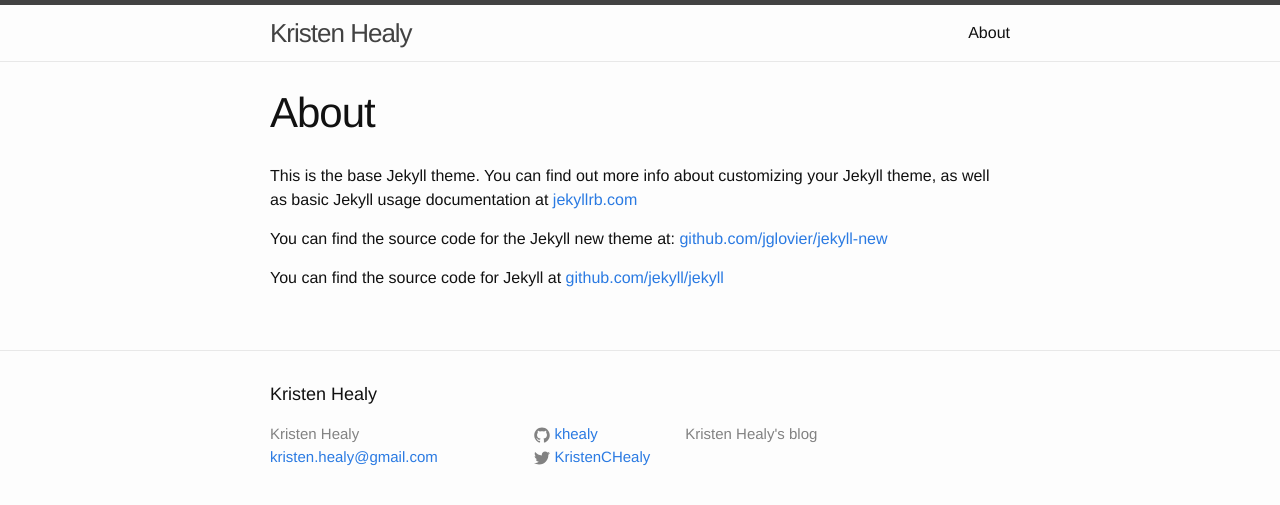
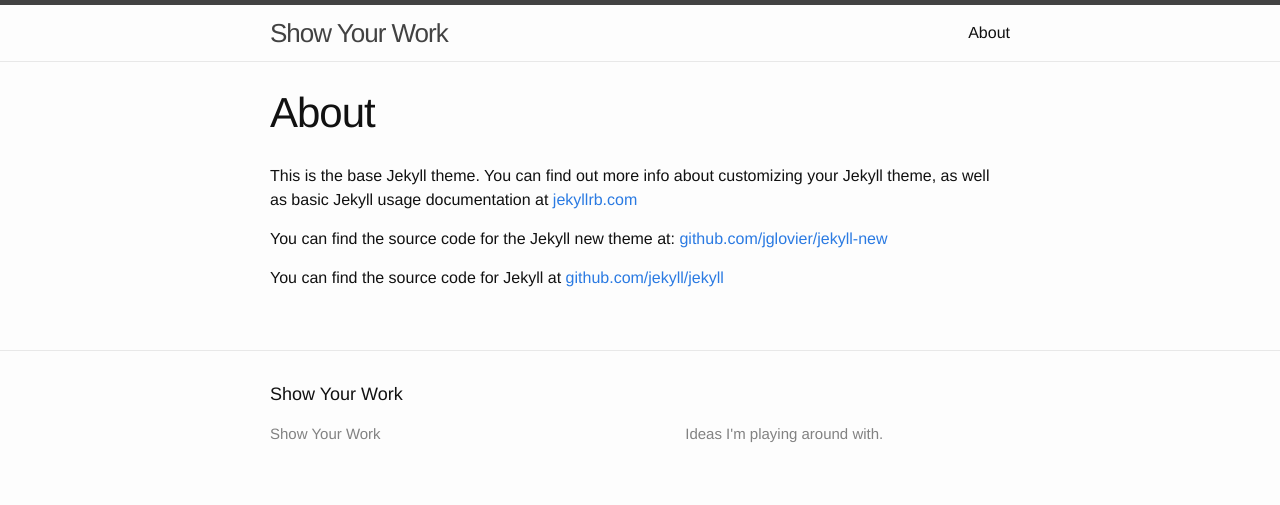
Before and after one commit to khealy/khealy.github.io, a Jekyll site: the page built from about.md, in a window 1280 px wide. Shown: the top 505 px of the page. Built offline with Jekyll 4.4.1, drawn with Linux system fonts in a browser that asks for light colours.

Commit message:
Edited config

```diff
--- a/_config.yml
+++ b/_config.yml
@@ -1,12 +1,12 @@
 # Site settings
-title: Kristen Healy
-email: kristen.healy@gmail.com
+title: Show Your Work
+#email: kristen.healy@gmail.com
 description: > # this means to ignore newlines until "baseurl:"
-  Kristen Healy's blog
+  Ideas I'm playing around with.
 baseurl: "" # the subpath of your site, e.g. /blog/
 url: "http://khealy.github.io" # the base hostname & protocol for your site
-twitter_username: KristenCHealy
-github_username:  khealy
+#twitter_username: KristenCHealy
+#github_username:  khealy
 timezone: America/Los_Angeles
 
 # Build settings
```
